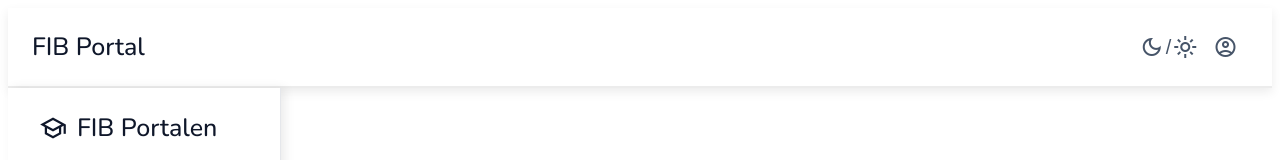
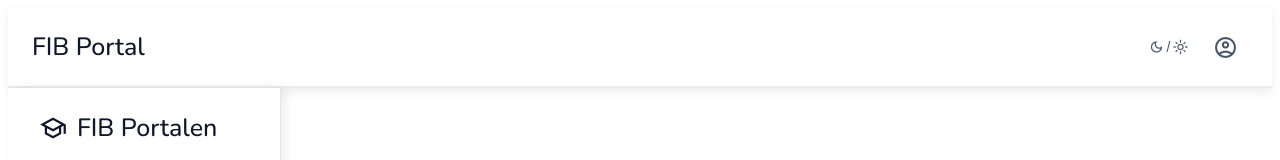
Before and after one commit to Brian-Bridgeman/Eduworkspace, an Angular app in the folder Client/: page / in a window 1280 px wide. Shown: the top 160 px of the page. Built offline with nearby package versions, Linux system fonts and the light colour scheme.

Commit message:
Add style and transform effects to icons

```diff
--- a/Client/src/app/components/header/header.css
+++ b/Client/src/app/components/header/header.css
@@ -63,3 +63,26 @@
     color: #6d28d9;
     transform: scale(1.05);
 }
+
+.mode-btn .material-symbols-outlined,
+.profile-btn .material-symbols-outlined {
+    transition: transform 0.2s ease;
+}
+
+.mode-btn .material-symbols-outlined {
+    font-size: 16px;
+}
+
+.profile-btn .material-symbols-outlined {
+    font-size: 25px;
+}
+
+.profile-btn:hover .material-symbols-outlined {
+    transform: scale(1.2);
+}
+
+.separator {
+    font-size: 14px;
+    line-height: 1;
+    flex-shrink: 0;
+}
```
